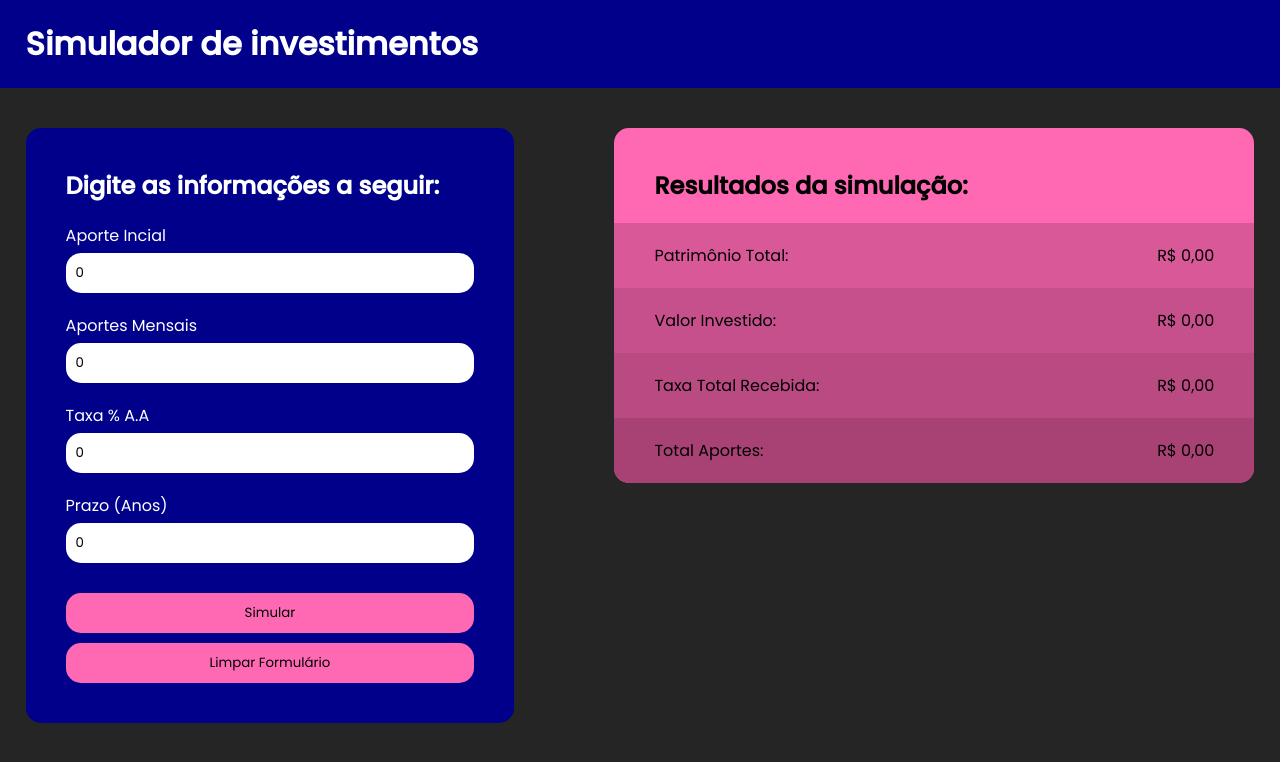
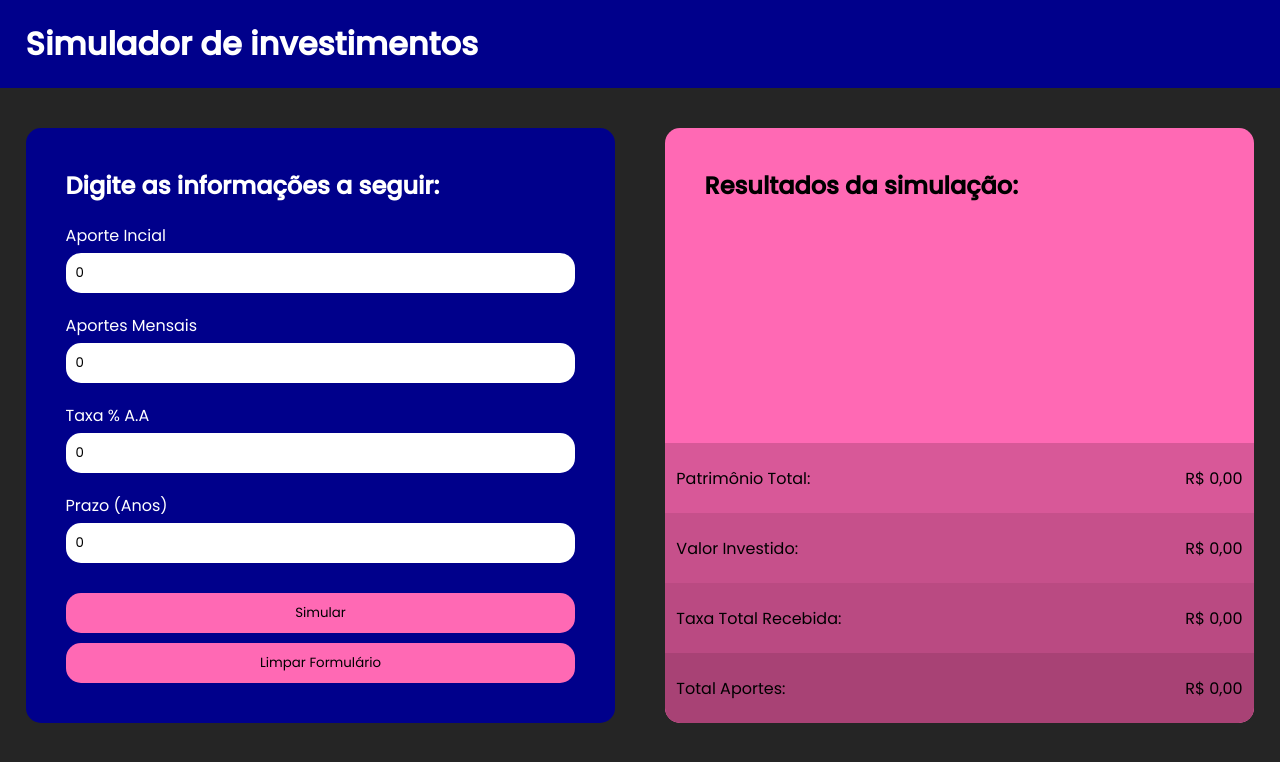
Before and after one commit to Joaoalen98/simulador-investimentos-react, a React (Create React App) app: page / in a window 1280 px wide. Shown: the top 762 px of the page. Built offline with nearby package versions, Linux system fonts and the light colour scheme.

Commit message:
organização do código

```diff
--- a/src/components/FormSimulador/FormSimulador.scss
+++ b/src/components/FormSimulador/FormSimulador.scss
@@ -1,4 +1,6 @@
 .simulador__form {
+    width: 48%;
+    min-width: 500px;
     background-color: darkblue;
     padding: 40px;
     border-radius: 15px;
--- a/src/components/Resultados/Resultados.scss
+++ b/src/components/Resultados/Resultados.scss
@@ -1,18 +1,38 @@
 .resultados {
-    width: 50vw;
-    background-color: hotpink;
+    display: flex;
+    flex-direction: column;
+    justify-content: space-between;
+    width: 48%;
+    min-width: 500px;
     padding-top: 40px;
     border-radius: 15px;
+    background-color: hotpink;
+    overflow: hidden;
 
     .resultados__titulo {
         padding: 0 40px;
-        margin-bottom: 20px;
     }
 
     .resultados__informacao {
+        animation: slide 2s;
+
+        @keyframes slide {
+            from {
+                opacity: 0;
+                margin-left: 50%;
+            }
+            to {
+                margin-left: 0;
+                opacity: 1;
+            }
+        }
+
+        p {
             display: flex;
             justify-content: space-between;
-        padding: 20px 40px;
+            align-items: center;
+            height: 70px;
+            padding: 0 2%;
 
             &:first-of-type {
                 background-color: rgb(216, 88, 152);
@@ -32,6 +52,11 @@
                 border-bottom-right-radius: 15px;
             }
         }
+    }
+
+    @media screen and (max-width: 1000px){
+        margin-top: 40px;
+    }
 
 
 }
--- a/src/components/Resultados/index.tsx
+++ b/src/components/Resultados/index.tsx
@@ -1,6 +1,8 @@
 import './Resultados.scss';
+
 import ResultadosSimulacao from '../../interfaces/ResultadosSimulacao';
 import formatarReal from '../../functions/formatarReal';
+import { useRef } from 'react';
 
 function Resultados ({
     patrimonioTotal,
@@ -12,18 +14,22 @@ function Resultados ({
     return (
         <article className="resultados">
             <h2 className="resultados__titulo">Resultados da simulação:</h2>
-            <p className="resultados__informacao">
+            <div
+                className='resultados__informacao'
+            >
+                <p>
                     Patrimônio Total: <span>{formatarReal(patrimonioTotal)}</span>
                 </p>
-            <p className="resultados__informacao">
+                <p>
                     Valor Investido: <span>{formatarReal(valorInvestido)}</span>
                 </p>
-            <p className="resultados__informacao">
+                <p>
                     Taxa Total Recebida: <span>{formatarReal(lucroTotal)}</span>
                 </p>
-            <p className="resultados__informacao">
+                <p>
                     Total Aportes: <span>{formatarReal(aportesMensaisTotais)}</span>
                 </p>
+            </div>
         </article>
     );
 }
--- a/src/pages/App.scss
+++ b/src/pages/App.scss
@@ -4,22 +4,14 @@
   .simulador {
       padding: 40px 2%;
       display: flex;
-      align-items: flex-start;
       justify-content: space-between;
   }
 
-  @media screen and (max-width: 1010px) {
-      .simulador {
-          flex-direction: column;
-          align-items: center;
-      }
+  @media screen and (max-width: 1000px){
+    .simulador {
+      flex-direction: column;
+      align-items: center;
+    }
+  }
 
-      .simulador__form {
-          margin-bottom: 20px;
-      }
-
-      .resultados {
-          width: 90%;
-      }
-  }
 }
```
Lines whose indentation alone changed are shown as unchanged.
